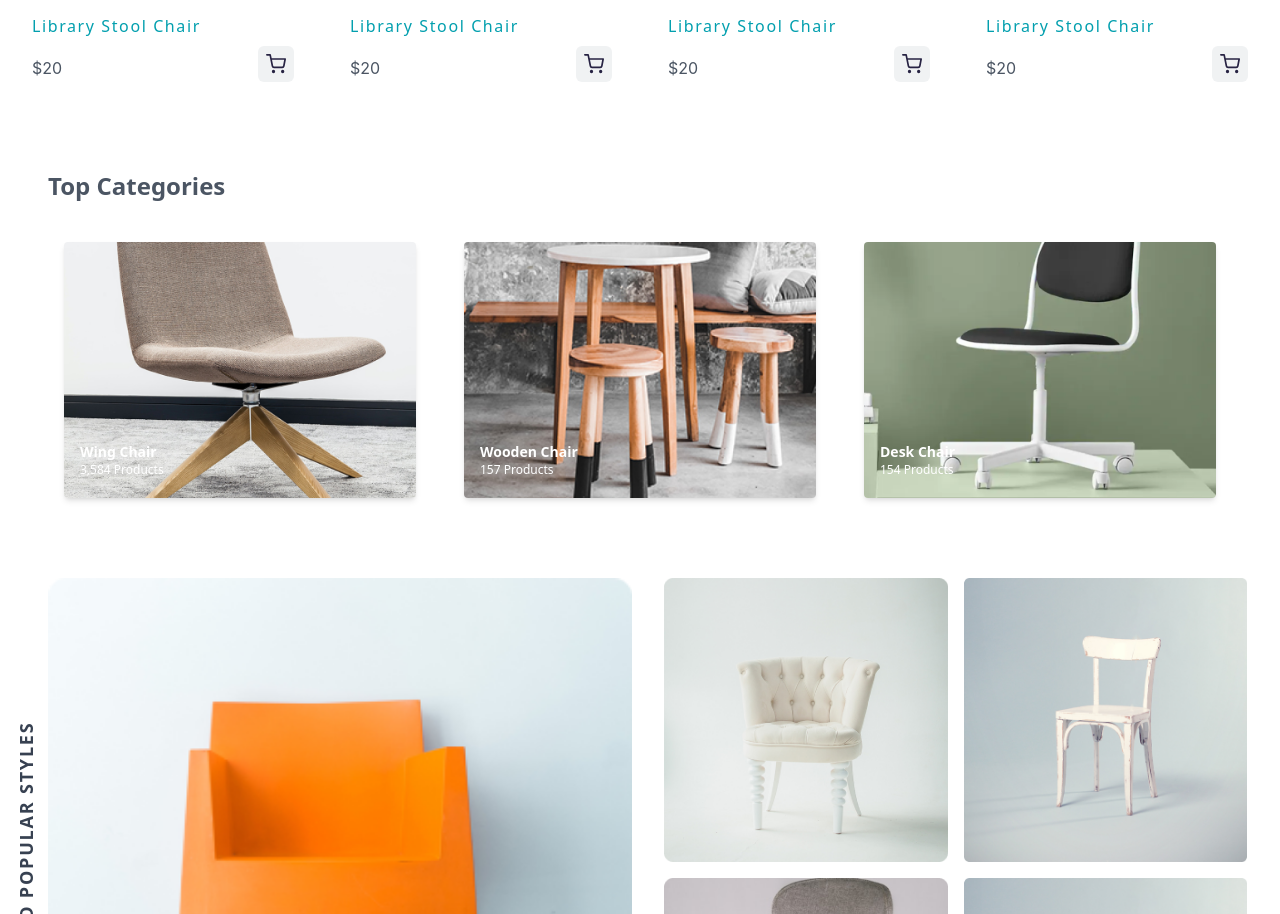
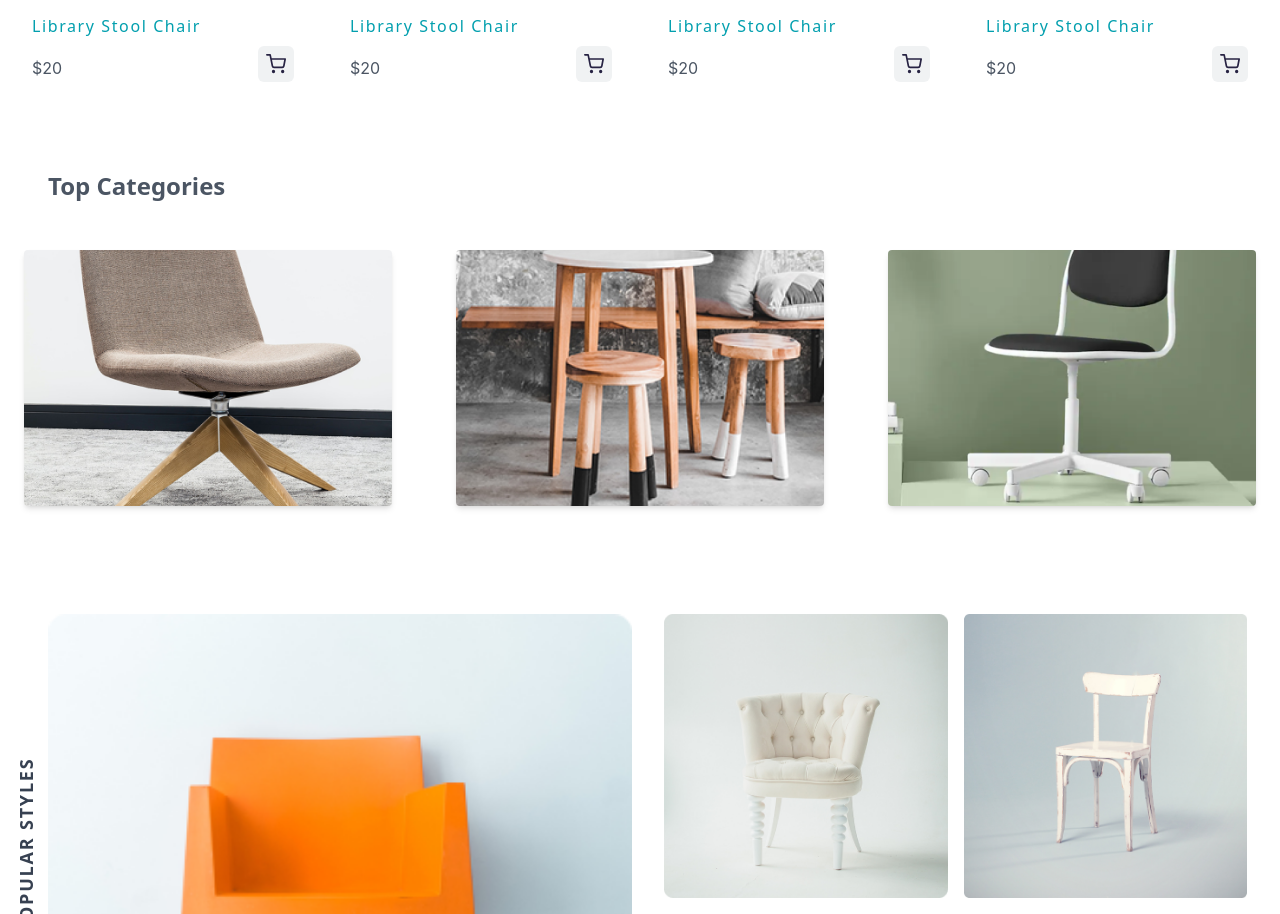
Before and after one commit to hooriyaa/e-commerce-website, a Next.js app: page / in a window 1280 px wide. Shown: the part 1299-2213 px from the top of the page. Built offline with nearby package versions, Linux system fonts and the light colour scheme; no server answers.

Commit message:
push_changes

```diff
--- a/src/components/topCategory.tsx
+++ b/src/components/topCategory.tsx
@@ -6,53 +6,53 @@ import Image from "next/image";
 
 const TopCategory = () => {
   return (
-    <div className="mx-auto  text-[Inter] w-full ml-60 sm:ml-auto">
+    <div className="mx-auto text-[Inter] md:w-full w-[800px] ml-7 sm:ml-auto pb-5">
       <section className="text-gray-600 body-font">
         <div className="container mx-auto pt-14">
           <h1 className="text-3xl md:text-2xl font-semibold text-left mb-6 ml-12">
             Top Categories
           </h1>
-          <div className="flex flex-wrap  justify-center gap-4">
+          <div className="grid grid-cols-2 md:grid-cols-3 gap-4 justify-center">
             {/* Wing Chair */}
-            <div className="w-full sm:w-[45%] md:w-[30%] p-4 hover:scale-105 duration-150">
-              <div className="relative h-56 md:h-64 rounded overflow-hidden shadow-md">
+            <div className="p-6 hover:scale-105 duration-150 group">
+            <div className="relative h-72 md:h-64 rounded overflow-hidden shadow-md">
                 <Image
                   src={product1}
                   layout="fill"
                   objectFit="cover"
                   alt="Wing Chair"
                 />
-                <div className="absolute bottom-0 left-0 w-full h-16 text-transparent hover:text-[#FFFFFF] bg-transparent hover:bg-[#000000b6] px-4 py-2 text-white">
+                <div className="absolute bottom-0 left-0 w-full h-16 hidden group-hover:block transition-all cursor-pointer bg-[#000000b6] text-[#FFFFFF] px-4 py-2">
                   <p className="text-sm font-semibold">Wing Chair</p>
                   <p className="text-xs">3,584 Products</p>
                 </div>
               </div>
             </div>
             {/* Wooden Chair */}
-            <div className="w-full sm:w-[45%] md:w-[30%] p-4 hover:scale-105 duration-150">
-              <div className="relative h-56 md:h-64 rounded overflow-hidden shadow-md">
+            <div className="p-6 hover:scale-105 duration-150 group">
+              <div className="relative h-72 md:h-64 rounded overflow-hidden shadow-md">
                 <Image
                   src={product2}
                   layout="fill"
                   objectFit="cover"
                   alt="Wooden Chair"
                 />
-                <div className="absolute bottom-0 left-0 w-full h-16 text-transparent hover:text-[#FFFFFF] bg-transparent hover:bg-[#000000b6] px-4 py-2 text-white">
+                <div className="absolute bottom-0 left-0 w-full h-16 hidden group-hover:block transition-all cursor-pointer bg-[#000000b6] text-[#FFFFFF] px-4 py-2">
                   <p className="text-sm font-semibold">Wooden Chair</p>
                   <p className="text-xs">157 Products</p>
                 </div>
               </div>
             </div>
             {/* Desk Chair */}
-            <div className="w-full sm:w-[45%] md:w-[30%] p-4 hover:scale-105 duration-150">
-              <div className="relative h-56 md:h-64 rounded overflow-hidden shadow-md">
+            <div className="p-6 hover:scale-105 duration-150 group">
+            <div className="relative h-72 md:h-64 rounded overflow-hidden shadow-md">
                 <Image
                   src={product3}
                   layout="fill"
                   objectFit="cover"
                   alt="Desk Chair"
                 />
-                <div className="absolute bottom-0 left-0 w-full h-16 text-transparent hover:text-[#FFFFFF] bg-transparent hover:bg-[#000000b6] px-4 py-2 text-white">
+                <div className="absolute bottom-0 left-0 w-full h-16 hidden group-hover:block transition-all cursor-pointer bg-[#000000b6] text-[#FFFFFF] px-4 py-2">
                   <p className="text-sm font-semibold">Desk Chair</p>
                   <p className="text-xs">154 Products</p>
                 </div>
```
